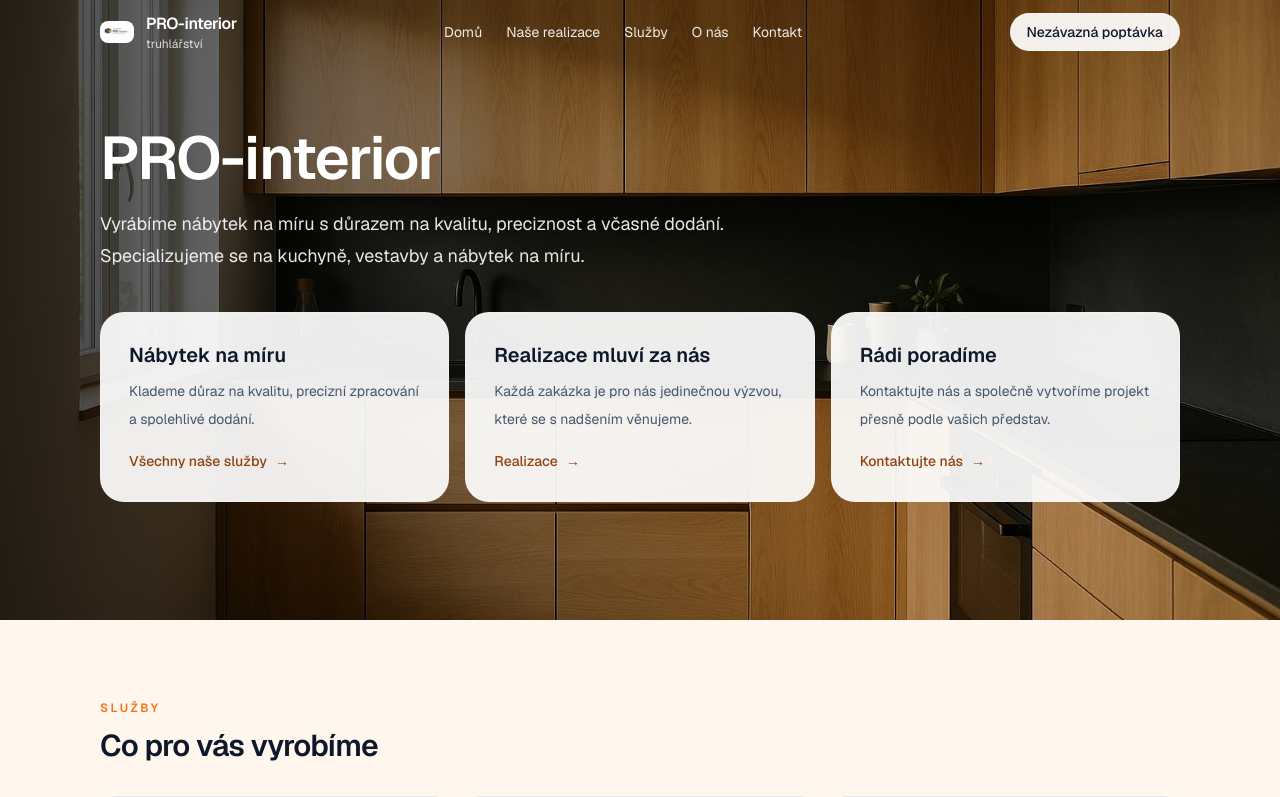
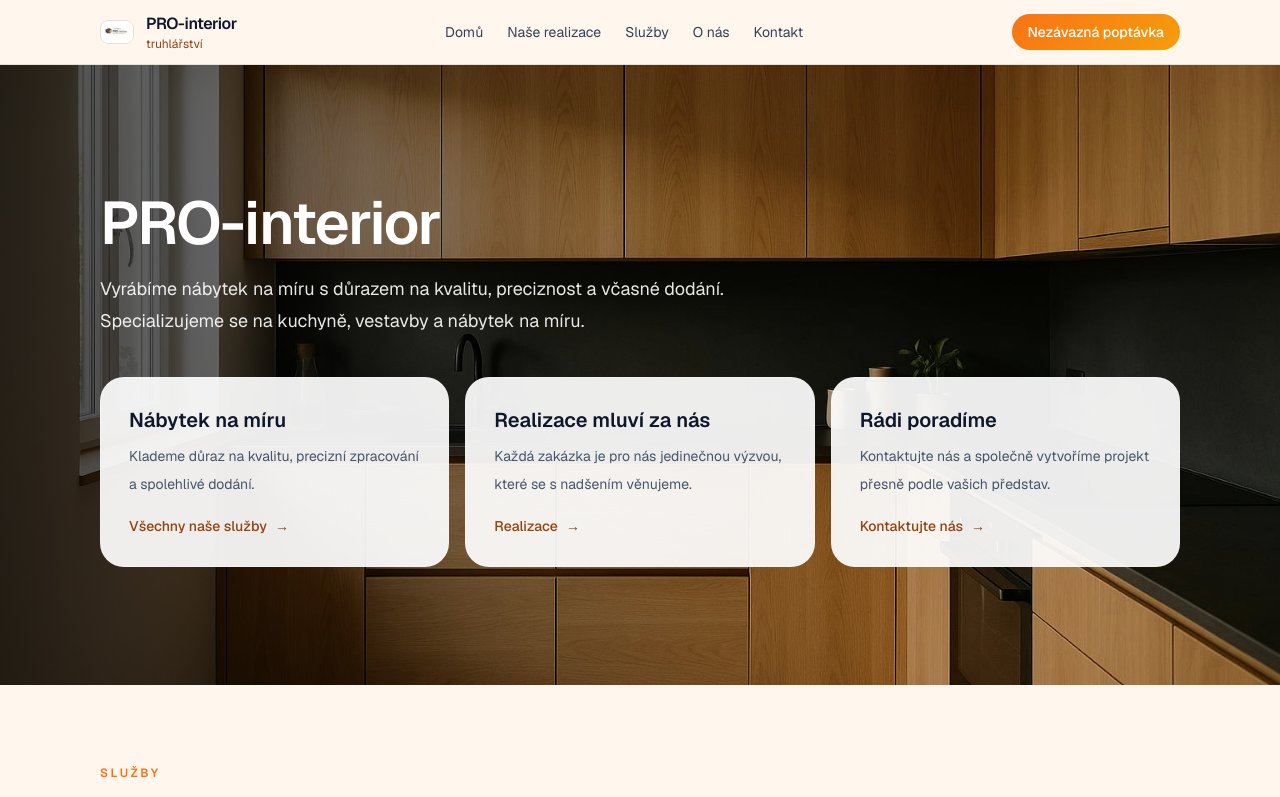
Before and after one commit to Vokurcak68/pro-interior, a Next.js app: page / in a window 1280 px wide. Shown: the top 797 px of the page. Built offline with nearby package versions, Linux system fonts and the light colour scheme.

Commit message:
fix(home): use sticky header like other pages

```diff
--- a/src/app/page.tsx
+++ b/src/app/page.tsx
@@ -24,6 +24,7 @@ export default function Home() {
 
   return (
     <div className="min-h-full flex flex-col">
+      <SiteHeader />
       <main className="flex-1">
         {/* HERO (cover jako Tříska) */}
         <section className="relative">
@@ -36,8 +37,6 @@ export default function Home() {
               backgroundPosition: "center",
             }}
           >
-            <SiteHeader variant="overlay" />
-
             <div className="container h-full">
               <div className="pt-28 sm:pt-32">
                 <div className="max-w-2xl">
```
